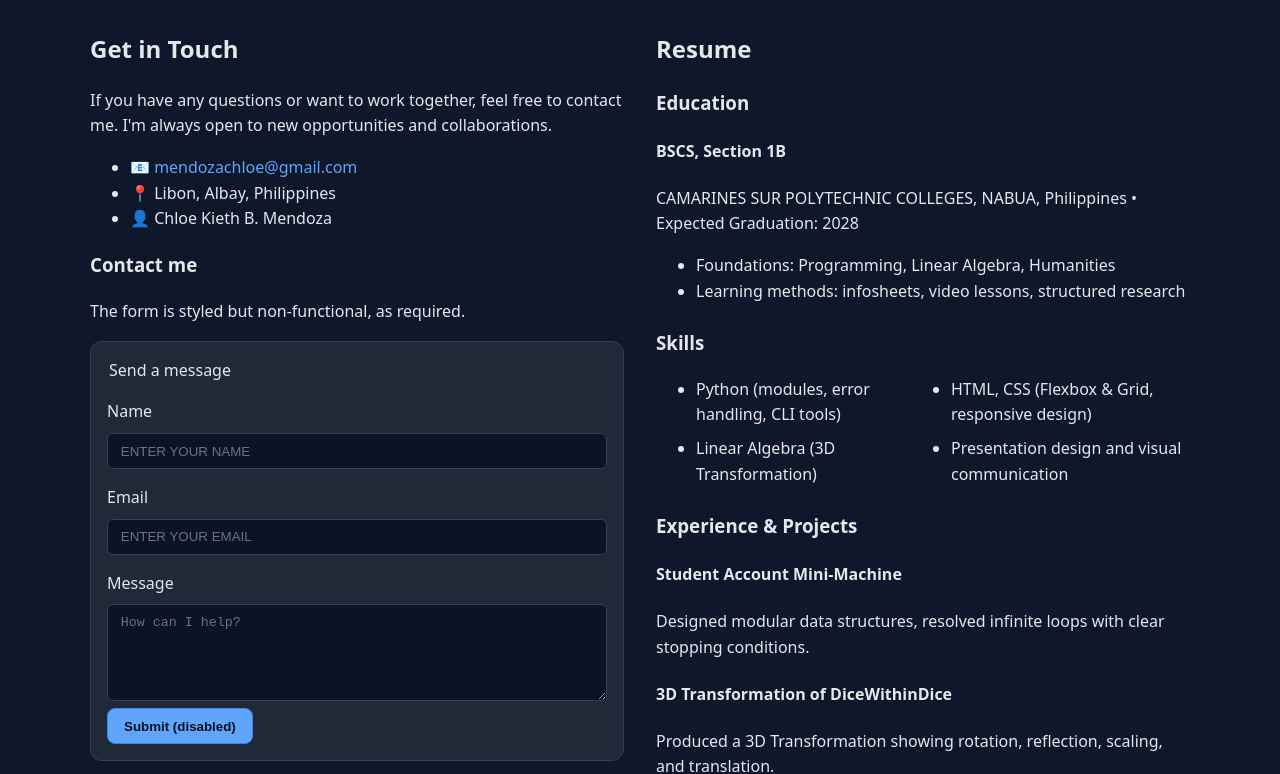
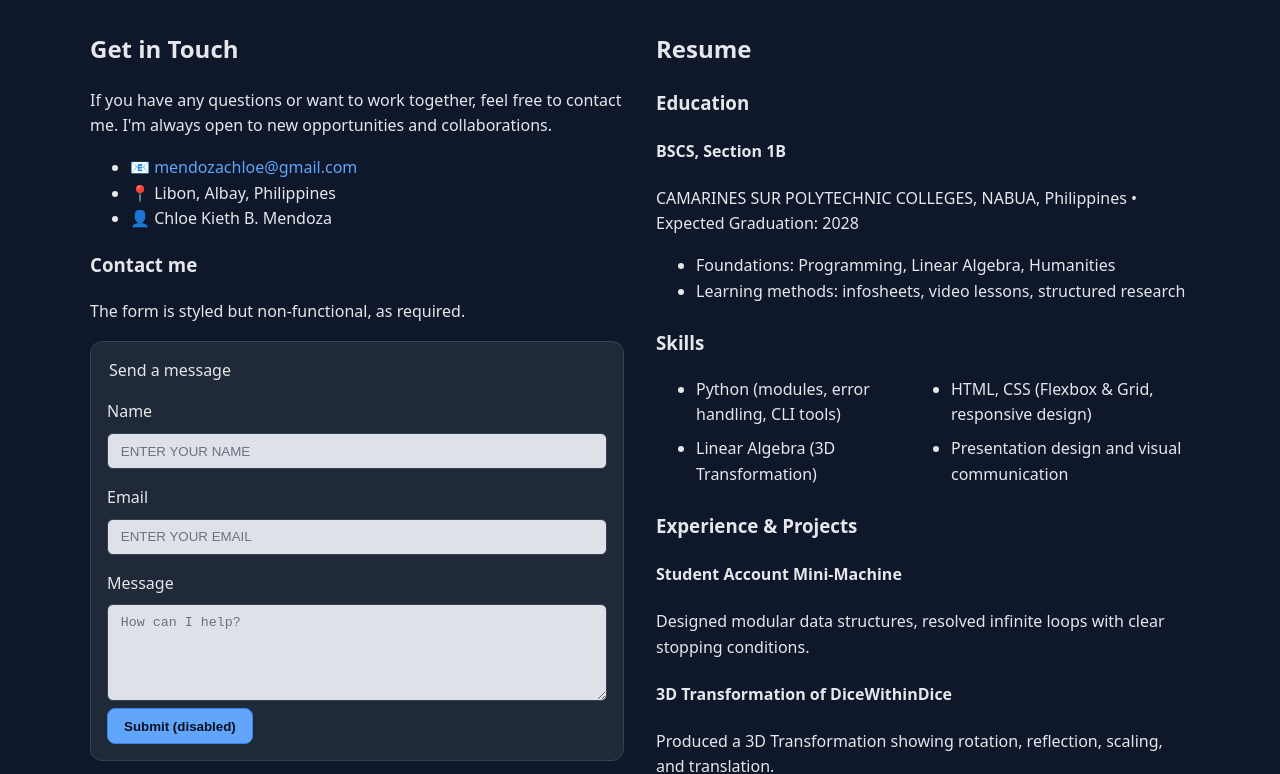
Before and after one commit to chlmendoza-art/my-portfolio-site, a plain HTML site: page contact.html in a window 1280 px wide. Shown: the part 57-831 px from the top of the page. Drawn offline with Linux system fonts and the light colour scheme.

Commit message:
change color

```diff
--- a/style.css
+++ b/style.css
@@ -139,7 +139,7 @@ input, textarea {
   margin-top: 0.5rem;
   padding: 0.6rem 0.8rem;
   border-radius: calc(var(--radius) - 6px);
-  background: #0b1324;
+  background: #dee1e8;
   color: var(--text);
   border: 1px solid var(--border);
 }
```
